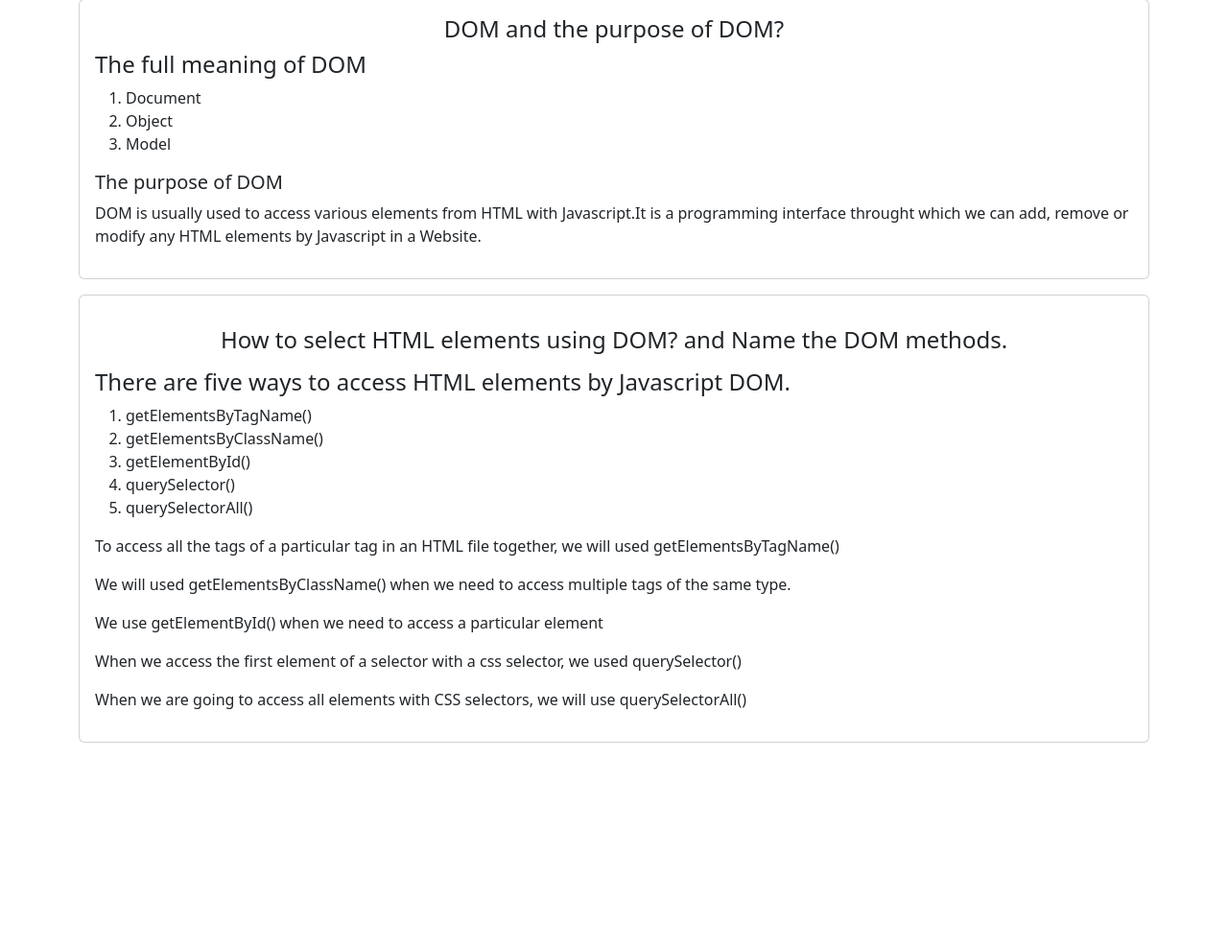
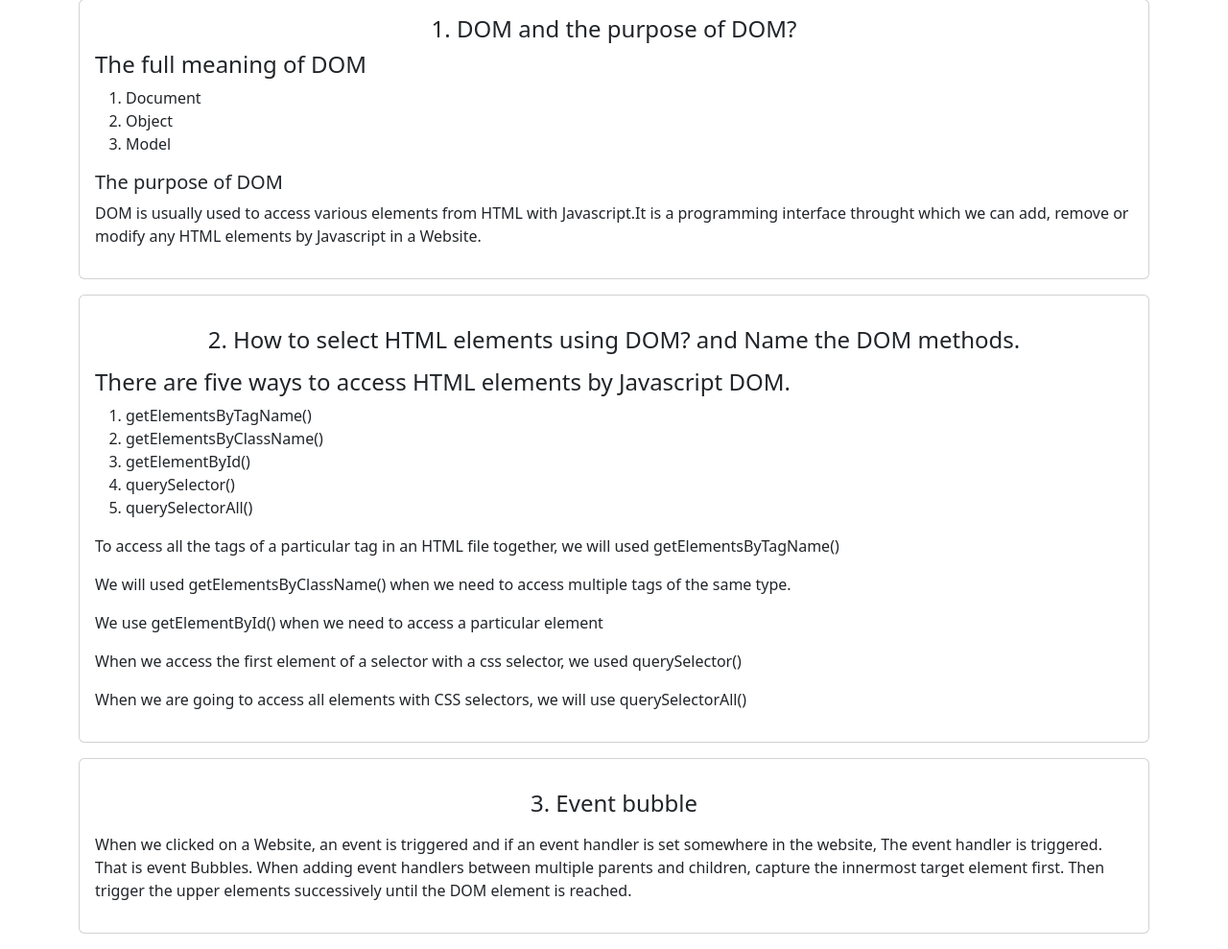
Before and after one commit to faridul22/geometry-genius, a plain HTML site: page blog.html in a window 1280 px wide. Shown: the part 145-1134 px from the top of the page at 96% size. Before the commit the page ends 935 px from the top, so only its background shows below. Drawn offline with nearby package versions, Linux system fonts and the light colour scheme.

Commit message:
event bubble blog added

```diff
--- a/blog.html
+++ b/blog.html
@@ -23,7 +23,7 @@
                     <article class="">
                         <div class="card mb-3">
                             <div class="card-body">
-                                <h4 class="card-title text-center">DOM and the purpose of DOM?</h4>
+                                <h4 class="card-title text-center">1. DOM and the purpose of DOM?</h4>
                                 <div class="card-text">
                                     <h4>The full meaning of DOM</h4>
                                     <ol>
@@ -43,7 +43,8 @@
                     <article class="">
                         <div class="card mb-3">
                             <div class="card-body">
-                                <h4 class="card-title text-center mt-3">How to select HTML elements using DOM? and Name
+                                <h4 class="card-title text-center mt-3">2. How to select HTML elements using DOM? and
+                                    Name
                                     the
                                     DOM methods.</h4>
                                 <div class="card-text mt-3">
@@ -69,6 +70,21 @@
                             </div>
                         </div>
                     </article>
+                    <!-- blog-3 -->
+                    <article class="">
+                        <div class="card mb-3">
+                            <div class="card-body">
+                                <h4 class="card-title text-center mt-3">3. Event bubble</h4>
+                                <div class="card-text mt-3">
+                                    <p>When we clicked on a Website, an event is triggered and if an event handler is
+                                        set somewhere in the website, The event handler is triggered. That is event
+                                        Bubbles. When adding event handlers between multiple parents and children,
+                                        capture the innermost target element first. Then trigger the upper elements
+                                        successively until the DOM element is reached.</p>
+                                </div>
+                            </div>
+                        </div>
+                    </article>
 
                 </div>
             </div>
```
